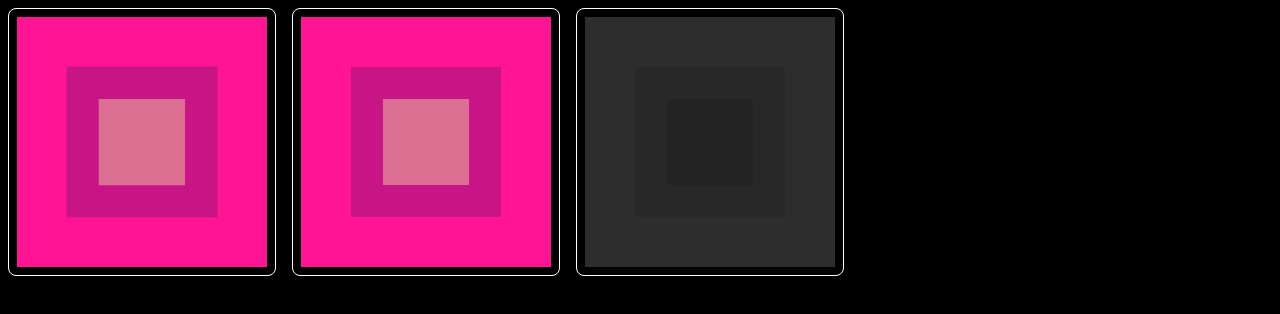
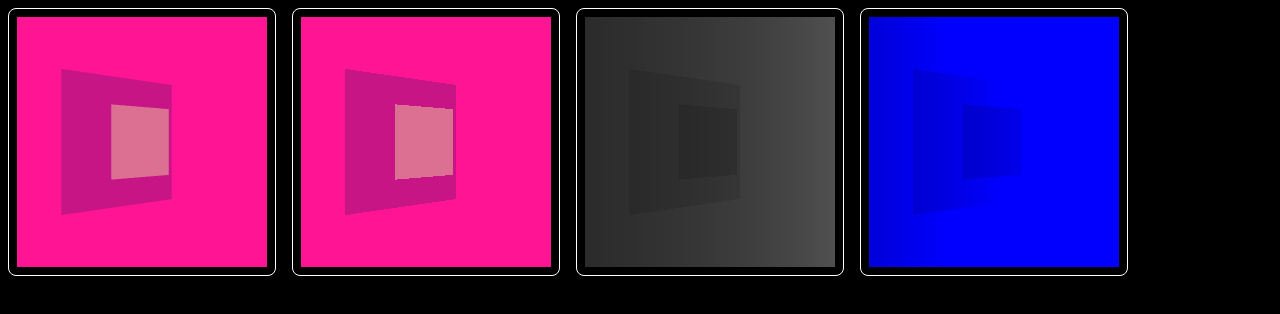
Before and after one commit to taylorjg/depth-experiments, a website built with webpack: page src/index.html in a window 1280 px wide. Built offline with nearby package versions, Linux system fonts and the light colour scheme.

Commit message:
Checkpointing 7

```diff
--- a/src/index.html
+++ b/src/index.html
@@ -28,6 +28,7 @@
     <canvas id="canvas1"></canvas>
     <canvas id="canvas2"></canvas>
     <canvas id="canvas3"></canvas>
+    <canvas id="canvas4"></canvas>
   </div>
   <script src="bundle.js"></script>
 </body>
--- a/src/index.js
+++ b/src/index.js
@@ -5,11 +5,20 @@ import objectFragmentShader from './object-fragment-shader.glsl'
 import quadVertexShader from './quad-vertex-shader.glsl'
 import quadFragmentShaderColor from './quad-fragment-shader-color.glsl'
 import quadFragmentShaderDepth from './quad-fragment-shader-depth.glsl'
+import structureBufferVertexShader from './structure-buffer-vertex-shader.glsl'
+import structureBufferFragmentShader from './structure-buffer-fragment-shader.glsl'
 
 const searchParams = new URLSearchParams(location.search)
 
 const WINDOW_SIZE = 250
 const USE_ANIMATION_LOOP = Boolean(searchParams.has('loop'))
+
+const makeStructureBufferMaterial = () => {
+  return new THREE.ShaderMaterial({
+    vertexShader: structureBufferVertexShader,
+    fragmentShader: structureBufferFragmentShader,
+  })
+}
 
 const makeMaterial = color => {
   return new THREE.ShaderMaterial({
@@ -61,12 +70,15 @@ const main = () => {
 
   const mainScene = new THREE.Scene()
   const mainCamera = new THREE.PerspectiveCamera(45, W / H, 0.1, 50)
-  mainCamera.translateZ(10)
+  mainCamera.position.set(-5, 0, 10)
+  mainCamera.lookAt(0, 0, 3)
 
   createObjects(mainScene)
 
   const renderTarget = new THREE.WebGLRenderTarget(W * DPR, H * DPR)
   renderTarget.depthTexture = new THREE.DepthTexture()
+
+  const structureBuffer = new THREE.WebGLRenderTarget(W * DPR, H * DPR)
 
   const postCamera = new THREE.OrthographicCamera(-1, 1, 1, -1, 0, 1)
 
@@ -98,8 +110,17 @@ const main = () => {
     }
   })
 
+  const quadMaterialStructureBuffer = new THREE.ShaderMaterial({
+    vertexShader: quadVertexShader,
+    fragmentShader: quadFragmentShaderColor,
+    uniforms: {
+      tDiffuse: { value: structureBuffer.texture }
+    }
+  })
+
   const postSceneColor = makePostScene(quadMaterialColor)
   const postSceneDepth = makePostScene(quadMaterialDepth)
+  const postSceneStructureBuffer = makePostScene(quadMaterialStructureBuffer)
 
   const initCanvas = id => {
     const canvas = document.getElementById(id)
@@ -113,8 +134,29 @@ const main = () => {
   const canvasContext1 = initCanvas('canvas1')
   const canvasContext2 = initCanvas('canvas2')
   const canvasContext3 = initCanvas('canvas3')
+  const canvasContext4 = initCanvas('canvas4')
+
+  const structureBufferMaterial = makeStructureBufferMaterial()
 
   const makeRender = maybeStats => () => {
+    const savedMaterialsMap = new Map()
+
+    mainScene.traverse(object => {
+      if (object.material) {
+        savedMaterialsMap.set(object, object.material)
+        object.material = structureBufferMaterial
+      }
+    })
+
+    renderer.setRenderTarget(structureBuffer)
+    renderer.render(mainScene, mainCamera)
+
+    mainScene.traverse(object => {
+      if (savedMaterialsMap.has(object)) {
+        object.material = savedMaterialsMap.get(object)
+      }
+    })
+
     renderer.setRenderTarget(renderTarget)
     renderer.render(mainScene, mainCamera)
 
@@ -128,6 +170,9 @@ const main = () => {
     renderer.render(postSceneDepth, postCamera)
     canvasContext3.drawImage(renderer.domElement, 0, 0)
 
+    renderer.render(postSceneStructureBuffer, postCamera)
+    canvasContext4.drawImage(renderer.domElement, 0, 0)
+
     maybeStats?.update()
   }
 
@@ -140,6 +185,15 @@ const main = () => {
     return stats
   }
 
+  const dumpImageData = canvasContext => {
+    const canvas = canvasContext.canvas
+    const label = canvas.id
+    const imageData = canvasContext.getImageData(0, 0, canvas.width, canvas.height)
+    console.log(`${label} imageData:`, imageData)
+    const uniqueValues = Array.from(new Set(imageData.data).values())
+    console.log(`${label} unique values:`, uniqueValues)
+  }
+
   if (USE_ANIMATION_LOOP) {
     const stats = makeStats()
     const render = makeRender(stats)
@@ -147,11 +201,10 @@ const main = () => {
   } else {
     const render = makeRender()
     render()
-    const canvas3 = canvasContext3.canvas
-    const imageData = canvasContext3.getImageData(0, 0, canvas3.width, canvas3.height)
-    console.log('imageData:', imageData)
-    const uniqueDepthValues = Array.from(new Set(imageData.data).values())
-    console.log('unique depth values:', uniqueDepthValues)
+    dumpImageData(canvasContext1)
+    dumpImageData(canvasContext2)
+    dumpImageData(canvasContext3)
+    dumpImageData(canvasContext4)
   }
 }
 
--- /dev/null
+++ b/src/structure-buffer-fragment-shader.glsl
@@ -0,0 +1,7 @@
+varying vec4 my_position;
+
+void main() {
+  float z = my_position.z / 10.0;
+  float w = my_position.w;
+  gl_FragColor = vec4(dFdx(z), dFdy(z), z, w);
+}
--- /dev/null
+++ b/src/structure-buffer-vertex-shader.glsl
@@ -0,0 +1,7 @@
+varying vec4 my_position;
+
+void main() {
+  my_position = modelViewMatrix * vec4(position, 1.0);
+  my_position.z = -my_position.z;
+  gl_Position = projectionMatrix * modelViewMatrix * vec4(position, 1.0);
+}
```
